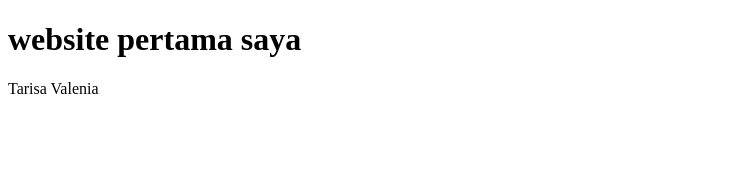
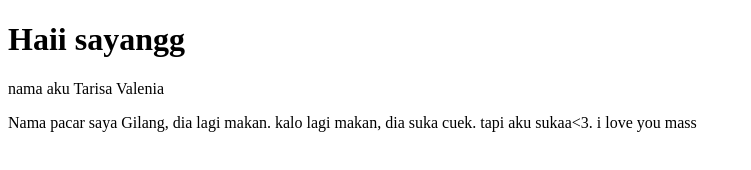
Before and after one commit to tarisagdm13/belajaross1, a plain HTML site: page index.html in a window 1280 px wide. Shown: the whole page, without its empty margins (0-751 px from the left). Drawn offline with Linux system fonts and the light colour scheme.

Commit message:
Update index.html

```diff
--- a/index.html
+++ b/index.html
@@ -1,8 +1,9 @@
 <!DOCTYPE html>
 <html>
   <body>
-    <h1> website pertama saya</h1>
-    <p> Tarisa Valenia</p>
+    <h1> Haii sayangg</h1>
+    <p> nama aku Tarisa Valenia</p>
+    <p> Nama pacar saya Gilang, dia lagi makan. kalo lagi makan, dia suka cuek. tapi aku sukaa<3. i love you mass</p>
 
   </body>
 </html>
```
